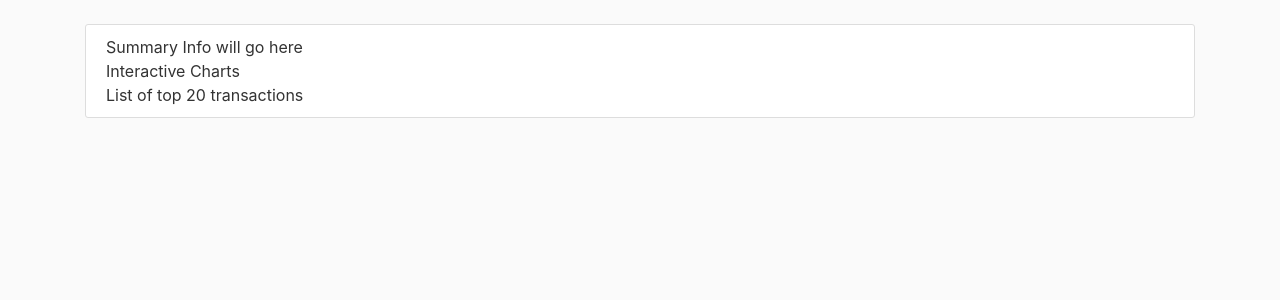
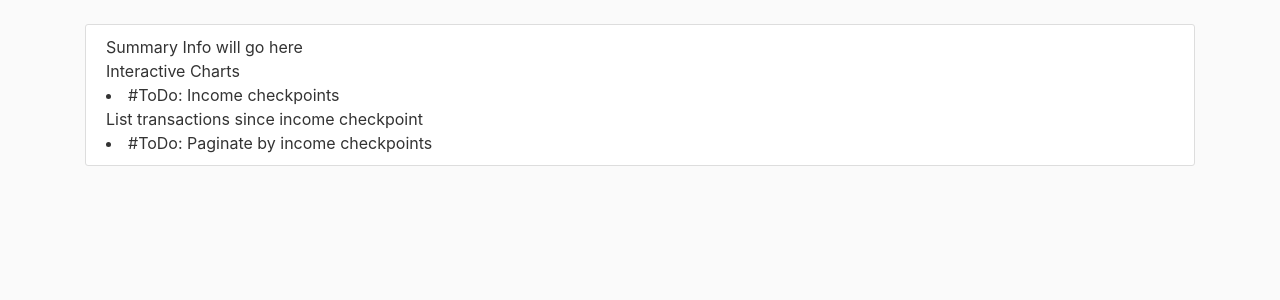
Before and after one commit to JSellers0/rw_budget, a Flask app: page / in a window 1280 px wide. Shown: the part 56-356 px from the top of the page. Run offline with Flask 3, Linux system fonts and the light colour scheme; parts of the project's set-up code (start-up, migrations or seed data) failed here and were passed over; some libraries are stand-ins or nearby versions.

Commit message:
formatting and to-dos

```diff
--- a/templates/accounts/accounts.html
+++ b/templates/accounts/accounts.html
@@ -34,7 +34,6 @@
     </table>
 </div>
 <div class="content-section">
-    <div>
     <form method="POST", action="">
         {{ form.hidden_tag() }}
         <fieldset>
@@ -62,5 +61,10 @@
         <div class="form-group">{{form.submit(class="btn btn-outline-info")}}</div>
     </form>
 </div>
+<div class="content-section">
+    <h2>Upcoming Features</h2>
+    <ul>
+        <li>#ToDo: Account Balances based on transactions since last income checkpoint</li>
+    </ul>
 </div>
 {% endblock %}
--- a/templates/categories/categories.html
+++ b/templates/categories/categories.html
@@ -13,7 +13,7 @@
         </tr>
     </thead>
     <tbody>
-        {% for category in categories %}
+        {% for category in categories['categories'] %}
         <tr>
             <td>{{ category.category_name }}</td>
             <td>
--- a/templates/home.html
+++ b/templates/home.html
@@ -7,6 +7,8 @@
 <div class="content-section">
     <div>Summary Info will go here</div>
     <div>Interactive Charts</div>
-    <div>List of top 20 transactions</div>
+    <li>#ToDo: Income checkpoints</li>
+    <div>List transactions since income checkpoint</div>
+    <li>#ToDo: Paginate by income checkpoints</div>
 </div>
 {% endblock %}
```
Also changed, not shown: templates/transactions/transactions.html (+6 -3 lines). Lines whose indentation alone changed are shown as unchanged.
